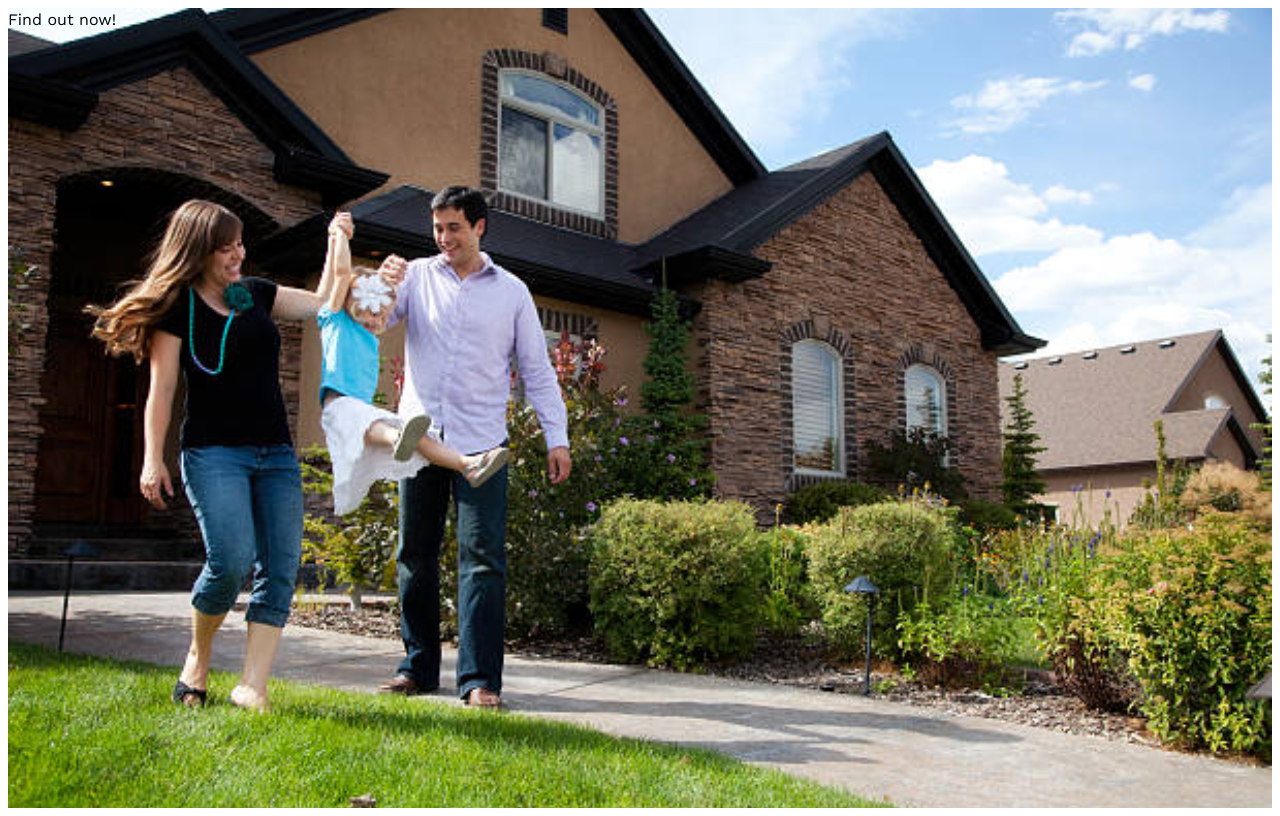
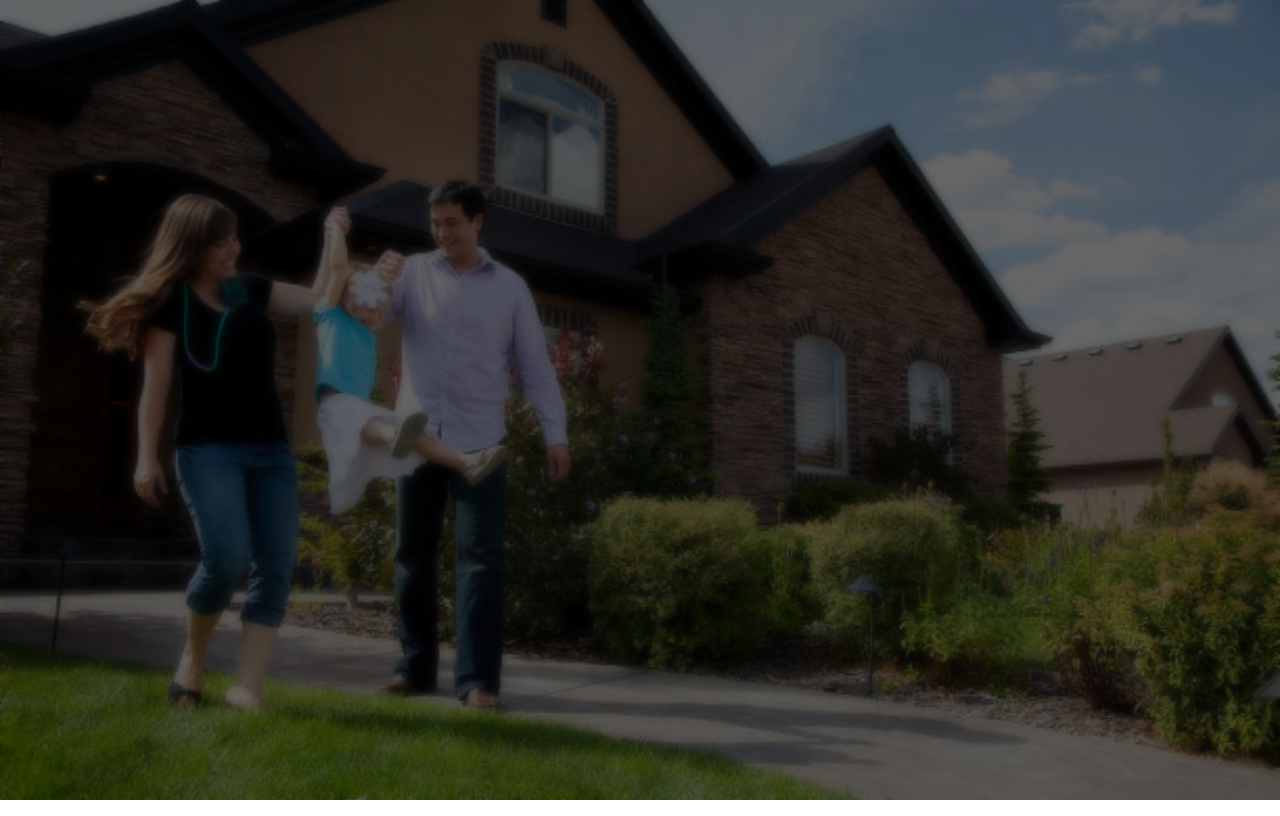
Before and after one commit to HackUTD-X-2023/project, a Next.js app: page / in a window 1280 px wide. Built offline with nearby package versions, Linux system fonts and the light colour scheme.

Commit message:
chore: added darkness

```diff
--- a/app/layout.js
+++ b/app/layout.js
@@ -12,7 +12,7 @@ export default function RootLayout({ children }) {
   return (
     <html lang="en">
       <body className={inter.className}>
-        <div className='p-2'>
+        <div className='p-0'>
           {children}
         </div>
       </body>
--- a/app/page.js
+++ b/app/page.js
@@ -5,10 +5,14 @@ import { useRouter } from 'next/navigation'
 export default function Home() {
   const router = useRouter();
   return (
-    <main className="bg-family h-screen bg-no-repeat bg-cover bg-blend-darken">
-      <button type="button" onClick={() => router.push('/form')}>
-        Find out now!
-      </button>
+    <main className="bg-family h-screen bg-no-repeat bg-cover relative -z-10">
+      <div className="h-full w-full backdrop-blur-sm bg-black opacity-60 z-10 relative">
+        <div className="bg-black z-20 absolute">
+          <button className="bg-sky z-30" type="button" onClick={() => router.push('/form')}>
+            Find out now!
+          </button>
+        </div>
+      </div>
     </main>
   )
 }
```
